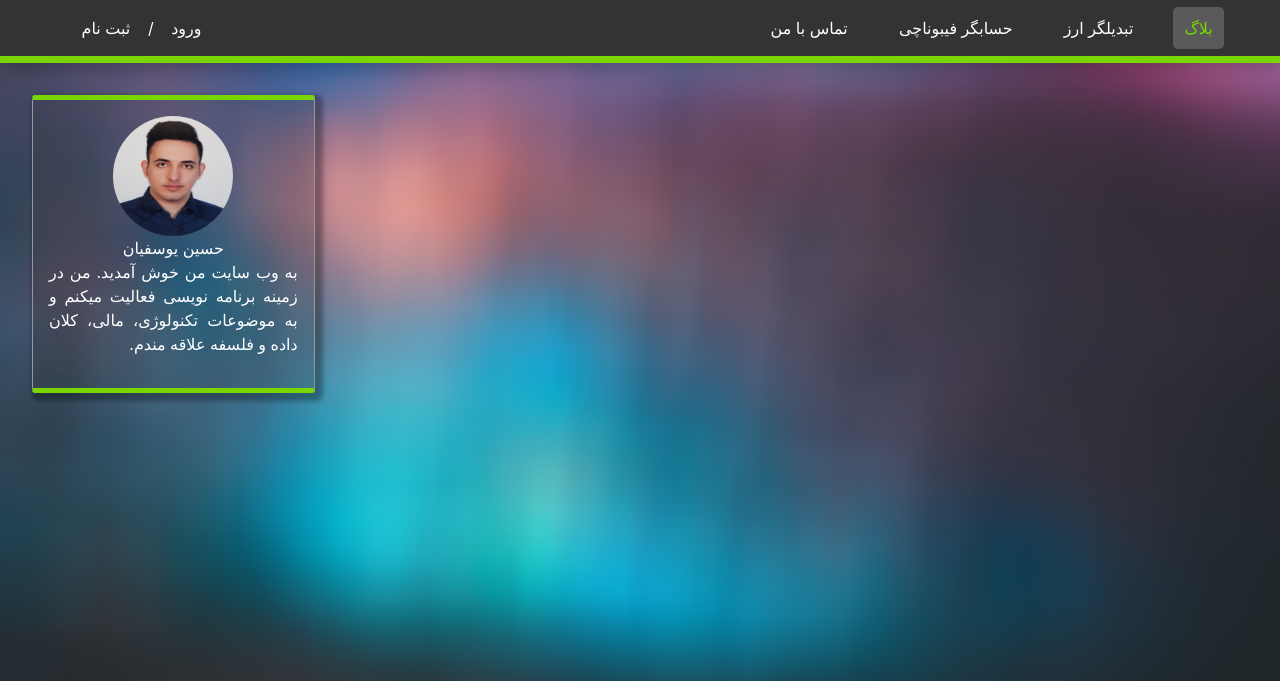
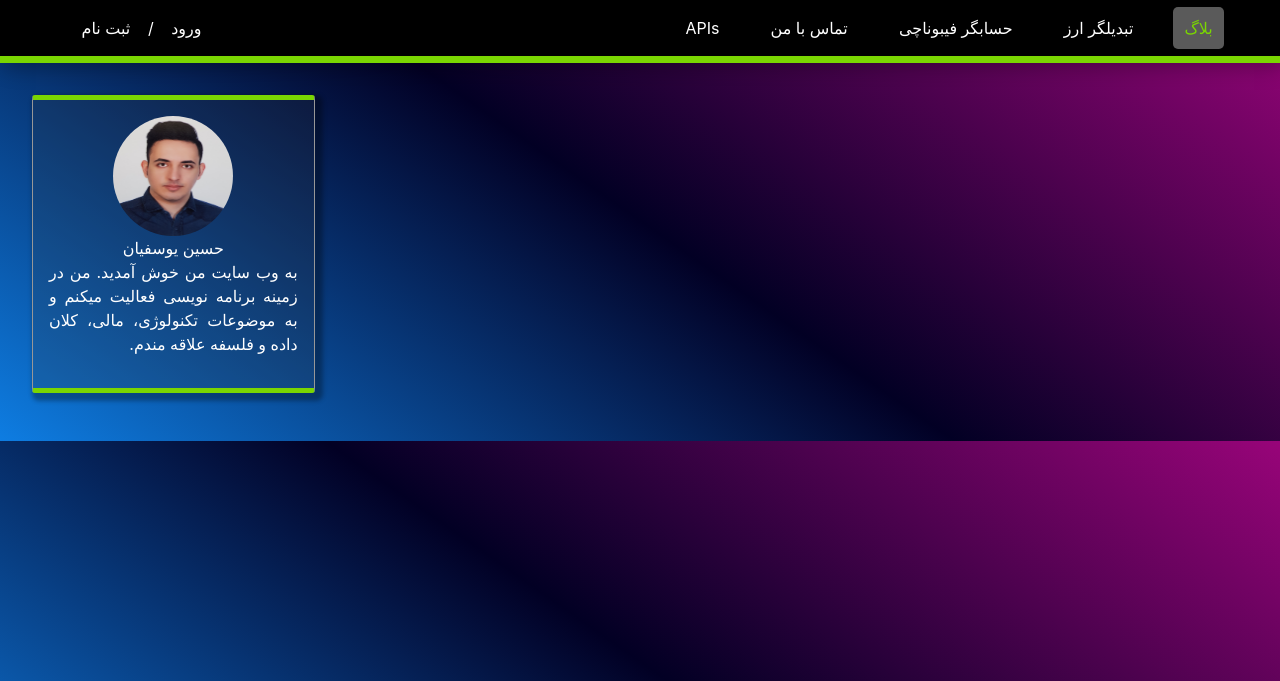
Before and after one commit to ihesamyou/first_website, a Django app: page / in a window 1280 px wide. Shown: the top 681 px of the page. Run offline with Django 3.2, Linux system fonts and the light colour scheme; data that the repository does not hold is empty; parts of the project's set-up code (start-up, migrations or seed data) failed here and were passed over; some libraries are stand-ins or nearby versions; some web fonts are replaced.

Commit message:
changed background

```diff
--- a/blog/static/blog/style.css
+++ b/blog/static/blog/style.css
@@ -88,7 +88,7 @@
   font-family: "Vazir", "Open Sans", sans-serif;
   overflow-wrap: break-word;
   --theme-color: rgb(122, 214, 2);
-  --nav-bg: rgb(51, 51, 51);
+  --nav-bg: black;
   --nav-hover-bg: rgb(90, 90, 90);
   --text-color: white;
   --border-lines: rgb(151, 151, 151);
@@ -104,10 +104,13 @@
 }
 
 body {
-  background-image: url("background-image.jpg");
-  background-repeat: no-repeat;
-  background-attachment: fixed;
-  background-size: cover;
+  background: rgb(14, 125, 226);
+  background: linear-gradient(
+    35deg,
+    rgba(14, 125, 226, 1) 0%,
+    rgba(2, 0, 36, 1) 50%,
+    rgba(152, 4, 121, 1) 100%
+  );
 }
 
 nav {
--- a/blog/templates/blog/base.html
+++ b/blog/templates/blog/base.html
@@ -38,6 +38,8 @@
               <a href="{% url 'fibonacci-calculator' %}" {% if request.path == "/fibonacci_calculator/" %}class="active"{% endif %}>حسابگر فیبوناچی</a>
             </li><li>
               <a href="{% url 'contact-me' %}" {% if request.path == "/contact/" %}class="active"{% endif %}>تماس با من</a>
+            </li><li>
+              <a href="{% url 'api-docs' %}" {% if "/api/" in request.path %}class="active"{% endif %}>APIs</a>
             </li>
           </ul>
         </div>
```
